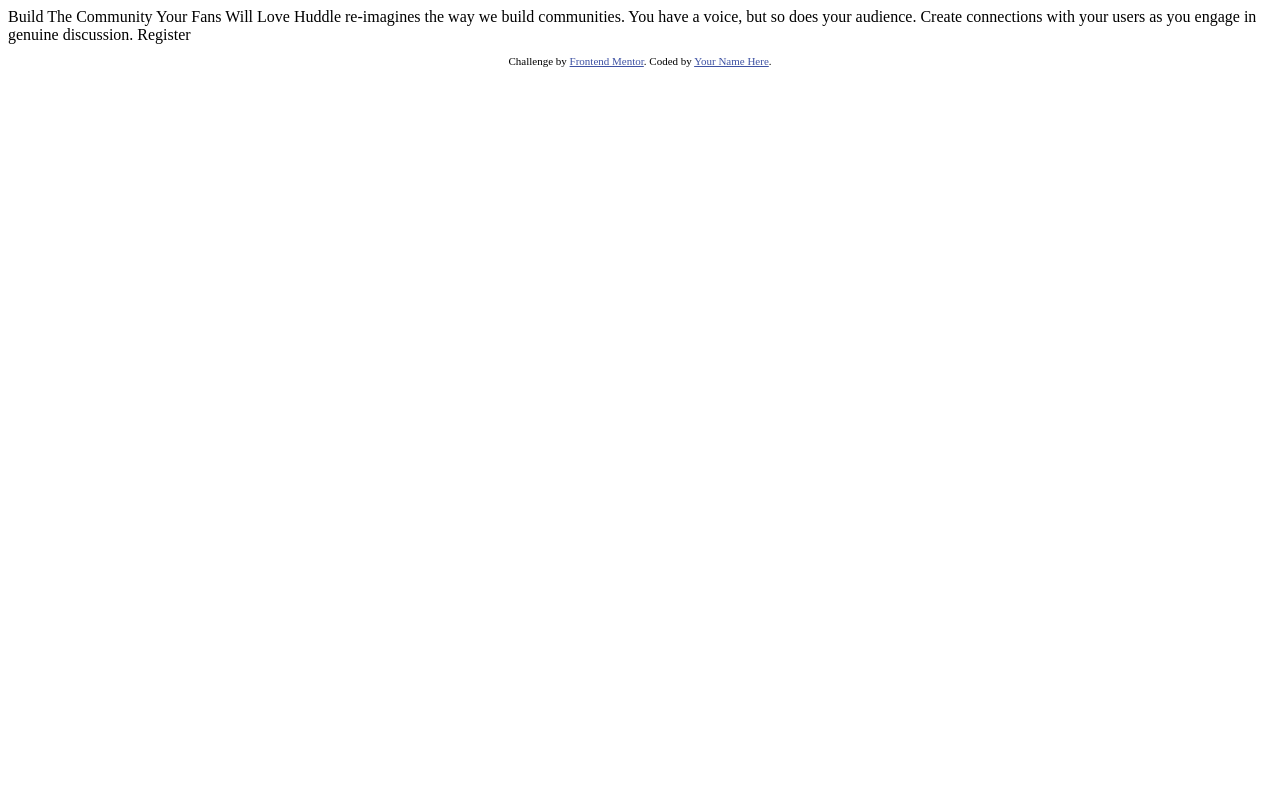
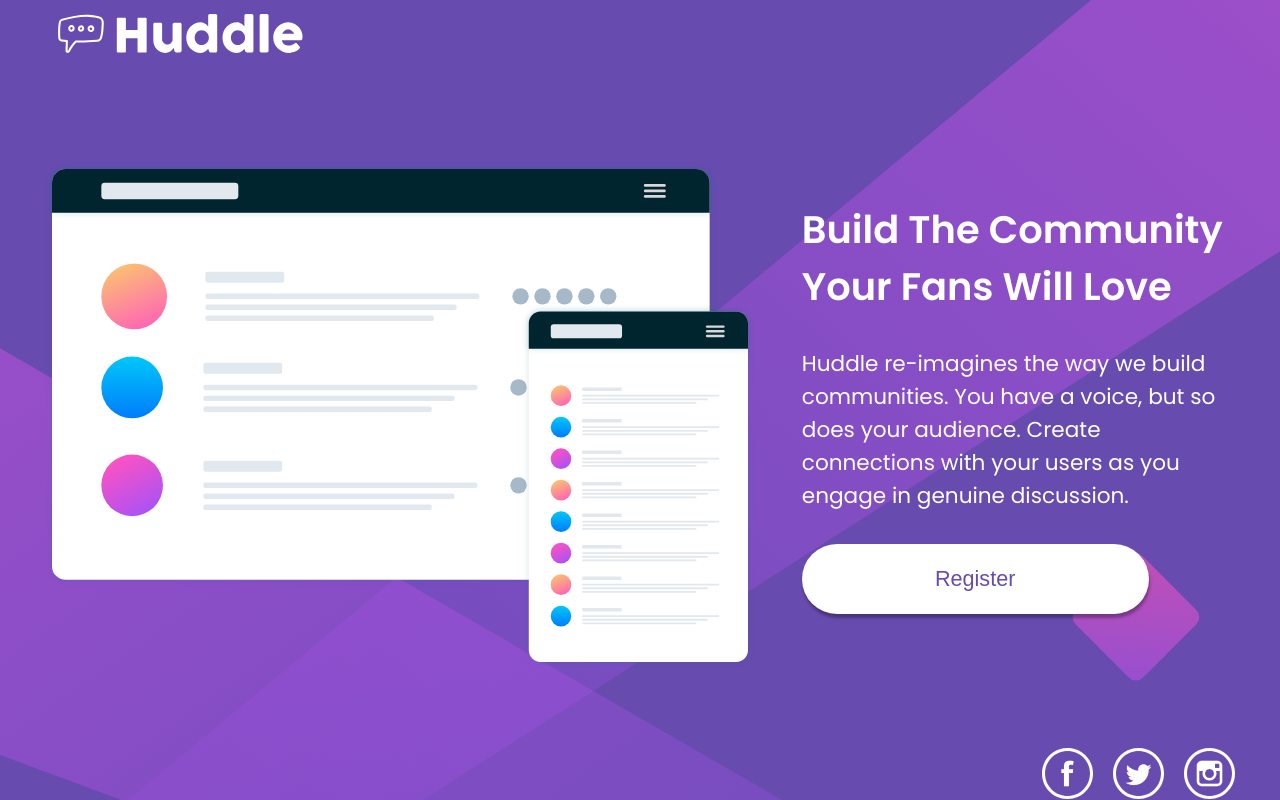
Before and after one commit to Dudeldups/FM-huddle-landing-page, a plain HTML site: page index.html in a window 1280 px wide. Drawn offline with Linux system fonts and the light colour scheme.

Commit message:
added desktop queries

```diff
--- /dev/null
+++ b/CSS/_resets.scss
@@ -0,0 +1,5 @@
+* {
+  box-sizing: border-box;
+  margin: 0;
+  padding: 0;
+}
--- /dev/null
+++ b/CSS/style.scss
@@ -0,0 +1,115 @@
+@use "_resets.scss";
+
+$violet: hsl(257, 40%, 49%);
+$soft-magenta: hsl(300, 69%, 71%);
+
+body {
+  font: 0.8rem "Poppins", "Open Sans", sans-serif;
+  color: white;
+  background: $violet url("/images/bg-mobile.svg") top / cover no-repeat;
+  padding: 5em 1.5em;
+}
+
+main {
+  display: flex;
+  flex-direction: column;
+  justify-content: center;
+  align-items: center;
+  min-height: 100vh;
+}
+
+#illustration {
+  width: 100%;
+  margin-top: 6em;
+}
+
+#text {
+  text-align: center;
+  margin-top: 5em;
+
+  h1 {
+    font-size: 1.92rem;
+  }
+
+  p {
+    margin-top: 1.5em;
+    font-weight: 400;
+    font-size: 1.08rem;
+  }
+
+  button {
+    margin-top: 1.5em;
+    width: 20em;
+    width: min(17.5em, 80%);
+    border-radius: 35px;
+    border: none;
+    background-color: white;
+    box-shadow: 1px 4px 3px rgba(0, 0, 0, 0.3);
+    padding: 1em;
+    font-size: 1.35rem;
+    color: $violet;
+    font-weight: 400;
+    &:hover {
+      background-color: $soft-magenta;
+      color: white;
+      cursor: pointer;
+    }
+  }
+}
+
+#socials {
+  margin: 5em 0 0;
+  display: flex;
+  gap: 1.25em;
+  img {
+    width: 3.2em;
+    &:hover {
+      background-color: $soft-magenta;
+      border-radius: 50%;
+      color: white;
+      cursor: pointer;
+    }
+  }
+}
+
+@media only screen and (min-width: 32em) {
+  body {
+    font-size: 1rem;
+    padding: 0 2.8em;
+  }
+
+  #text {
+    h1 {
+      font-size: 2.4rem;
+    }
+
+    p {
+      font-size: 1.35rem;
+    }
+  }
+}
+
+@media only screen and (min-width: 74em) {
+  #logo {
+    margin-right: auto;
+  }
+
+  #image-text {
+    display: flex;
+    flex-direction: row;
+    gap: 3em;
+
+    & * {
+      flex: 1;
+    }
+  }
+
+  #text {
+    text-align: left;
+    align-self: center;
+  }
+
+  #socials {
+    margin-left: auto;
+  }
+}
--- a/index.html
+++ b/index.html
@@ -1,33 +1,53 @@
 <!DOCTYPE html>
 <html lang="en">
-<head>
-  <meta charset="UTF-8">
-  <meta name="viewport" content="width=device-width, initial-scale=1.0"> <!-- displays site properly based on user's device -->
-
-  <link rel="icon" type="image/png" sizes="32x32" href="./images/favicon-32x32.png">
-
-  <title>Frontend Mentor | Huddle landing page with single introductory section</title>
-
-  <!-- Feel free to remove these styles or customise in your own stylesheet 👍 -->
-  <style>
-    .attribution { font-size: 11px; text-align: center; }
-    .attribution a { color: hsl(228, 45%, 44%); }
-  </style>
-</head>
-<body>
-
-  Build The Community Your Fans Will Love
-
-  Huddle re-imagines the way we build communities. You have a voice, but so does your audience.
-  Create connections with your users as you engage in genuine discussion.
-
-  Register
-
-  <footer>
-    <p class="attribution">
-      Challenge by <a href="https://www.frontendmentor.io?ref=challenge" target="_blank">Frontend Mentor</a>.
-      Coded by <a href="#">Your Name Here</a>.
-    </p>
-  </footer>
-</body>
+  <head>
+    <meta charset="UTF-8" />
+    <meta name="viewport" content="width=device-width, initial-scale=1.0" />
+    <link
+      rel="icon"
+      type="image/png"
+      sizes="32x32"
+      href="./images/favicon-32x32.png"
+    />
+    <link rel="preconnect" href="https://fonts.googleapis.com" />
+    <link rel="preconnect" href="https://fonts.gstatic.com" crossorigin />
+    <link
+      href="https://fonts.googleapis.com/css2?family=Open+Sans&family=Poppins:wght@400;600&display=swap"
+      rel="stylesheet"
+    />
+    <link rel="stylesheet" href="CSS/style.css" />
+    <title>
+      Frontend Mentor | Huddle landing page with single introductory section
+    </title>
+    <script
+      src="https://kit.fontawesome.com/6c948da339.js"
+      crossorigin="anonymous"
+    ></script>
+  </head>
+  <body>
+    <main>
+      <img id="logo" src="/images/logo.svg" alt="Huddle logo" />
+      <section id="image-text">
+        <img
+          id="illustration"
+          src="/images/illustration-mockups.svg"
+          alt="illustration mockups"
+        />
+        <div id="text">
+          <h1>Build The Community Your Fans Will Love</h1>
+          <p>
+            Huddle re-imagines the way we build communities. You have a voice,
+            but so does your audience. Create connections with your users as you
+            engage in genuine discussion.
+          </p>
+          <button>Register</button>
+        </div>
+      </section>
+      <section id="socials">
+        <img src="images/logo-facebook.svg" alt="facebook logo" />
+        <img src="images/logo-twitter.svg" alt="twitter logo" />
+        <img src="images/logo-instagram.svg" alt="instagram logo" />
+      </section>
+    </main>
+  </body>
 </html>
```
Also changed, not shown: CSS/style.css (added), images/logo-facebook.svg (added), images/logo-instagram.svg (added), images/logo-twitter.svg (added), 1 other file.
